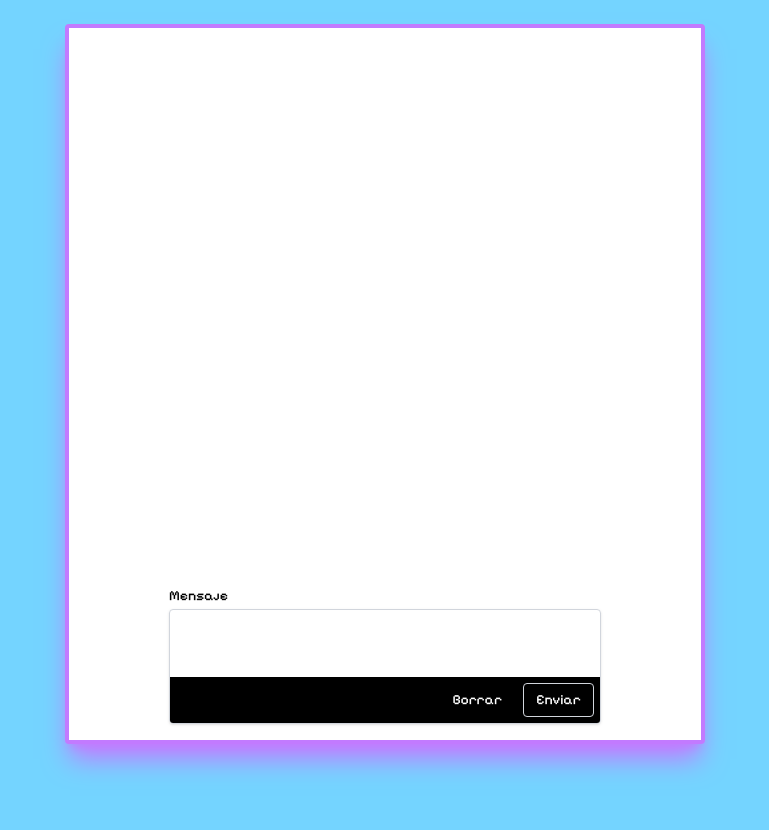
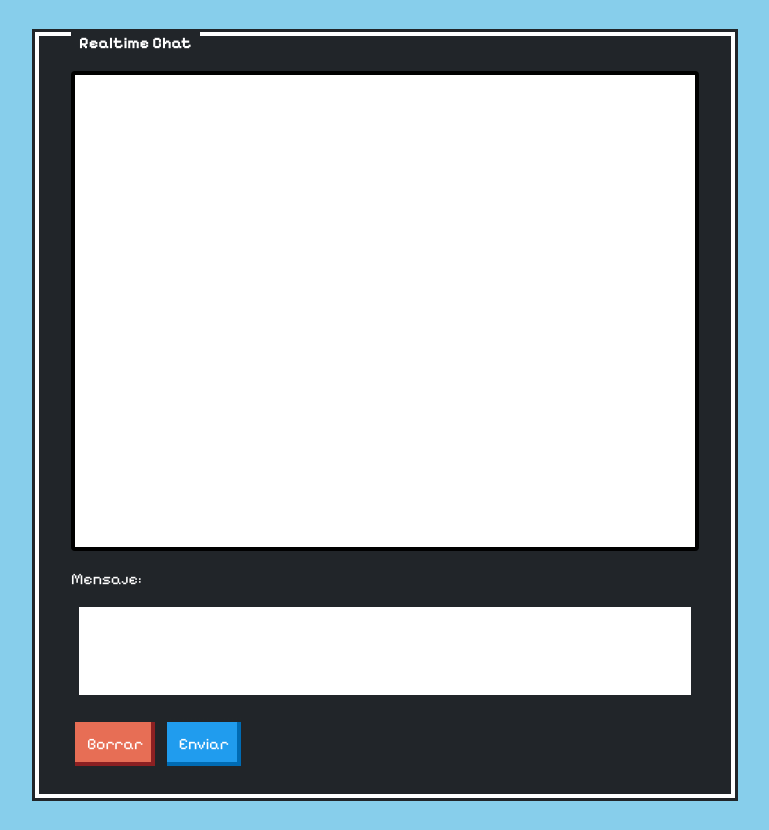
Before and after one commit to lucky4all/realtime-chat, a website: page client/index.html in a window 1280 px wide. Shown: the whole page, without its empty margins (255-1024 px from the left). Before the commit the page ends 800 px from the top, so only its background shows below. Drawn offline with nearby package versions, Linux system fonts and the light colour scheme.

Commit message:
feat: new styles

```diff
--- a/client/index.html
+++ b/client/index.html
@@ -1,118 +1,114 @@
 <!DOCTYPE html>
 <html lang="es">
 <head>
-    <meta charset="UTF-8">
-    <meta name="viewport" content="width=device-width, initial-scale=1.0">
-    <meta http-equiv="cache-control" content="no-cache">
+  <meta charset="UTF-8" />
+  <meta name="viewport" content="width=device-width, initial-scale=1.0" />
+  <meta http-equiv="cache-control" content="no-cache" />
   <link rel="icon" type="image/png" href="https://encrypted-tbn0.gstatic.com/images?q=tbn:ANd9GcTRRk3fE4QNc71zMZNxic07lGpqJruIX5d1Lg&s">
   <title>Realtime Chat!</title>
-    <link rel="preconnect" href="https://fonts.googleapis.com">
-    <link rel="preconnect" href="https://fonts.gstatic.com" crossorigin>
 
-    <!-- SEO tags -->
-    <meta name="description" content="Chat en tiempo real con Node.js y Socket.io">
-    <meta name="keywords" content="chat, realtime, nodejs, socket.io, web">
-    <meta name="author" content="Luckydev">
-    <meta property="og:title" content="Realtime Chat!">
-    <meta property="og:description" content="Chat en tiempo real con Node.js y Socket.io">
-    <meta property="og:type" content="website">
-    <meta property="og:url" content="">
-    <meta property="og:image" content="">
-    <link rel="canonical" href="">
-    <!-- /SEO tags -->
+  <link href="https://unpkg.com/nes.css@2.3.0/css/nes.min.css" rel="stylesheet" />
+  <link href="https://fonts.googleapis.com/css2?family=Pixelify+Sans:wght@400..700&display=swap" rel="stylesheet">
 
-    <!-- CDN -->
-     <script crossorigin="anonymous" integrity="sha256-Lfgh4c+xY/FqajT28Omn4hGTf0DE/vxSLDekfNrGA8M=" src="https://cdn.jsdelivr.net/npm/@tailwindcss/browser@4"></script>
 
-     <link href="https://fonts.googleapis.com/css2?family=Pixelify+Sans:wght@400..700&display=swap" rel="stylesheet">
-    <!-- /CDN -->
+  <style>
+    body {
+      background-color: #87ceeb;
+      font-family: "Pixelify Sans", sans-serif;
+      padding: 2rem;
+    }
+
+    #chat-box {
+      max-width: 700px;
+      margin: auto;
+    }
+
+    #container {
+      height: 60vh;
+      overflow-y: auto;
+      padding: 1rem;
+      background: white;
+      border: 4px solid #000;
+      border-radius: 4px;
+      margin-bottom: 1rem;
+    }
+
+    #container p {
+      background-color: #209cee;
+      color: white;
+      padding: 0.5rem;
+      border-radius: 3px;
+      margin-bottom: 0.5rem;
+    }
+
+    textarea {
+      resize: none;
+    }
+  </style>
 </head>
-<body class="bg-sky-300 text-black">
-    <div class="shadow-xl shadow-purple-400 border-4 bg-white border-purple-400
-        w-[95vw] max-w-2xl h-[90vh] max-h-[90vh] m-auto flex flex-col mt-6 flex-1 justify-end rounded-sm overflow-auto
-        sm:w-[80vw] md:w-[60vw] lg:w-[50vw]">
-        <div id="container" class="flex flex-col gap-3 px-2 py-4 flex-1 justify-end"></div>
-        <div class="w-full max-w-md mx-auto px-2 pb-4">
-            <label for="msg" class="block">
-                <span class="text-sm font-medium text-black"> Mensaje </span>
-                <div class="relative mt-0.5 overflow-hidden rounded border border-gray-300 shadow-sm focus-within:ring focus-within:ring-blue-600">
-                    <textarea id="msg" class="w-full font-bold resize-none border-none focus:ring-0 sm:text-sm"
-                        rows="3" maxlength="80"></textarea>
-                    <div class="flex items-center justify-end gap-2 p-1.5 bg-black">
-                        <button type="button"
-                            id="msg-del"
-                            class="rounded border border-transparent px-3 py-1.5 text-sm font-medium text-white transition-colors hover:text-gray-900">
-                            Borrar
-                        </button>
-                        <button id="msg-send" type="button" class="rounded border border-gray-300 px-3 py-1.5 text-sm font-medium text-white shadow-sm transition-colors hover:bg-gray-100">
-                            Enviar
-                        </button>
+<body>
+  <section id="chat-box" class="nes-container with-title is-dark">
+    <h2 class="title">Realtime Chat</h2>
+
+    <div id="container"></div>
+
+    <label for="msg">Mensaje:</label>
+    <textarea id="msg" class="nes-textarea" rows="3" maxlength="80"></textarea>
+
+    <div style="margin-top: 0.5rem;" class="flex-buttons">
+      <button id="msg-del" type="button" class="nes-btn is-error">Borrar</button>
+      <button id="msg-send" type="button" class="nes-btn is-primary">Enviar</button>
     </div>
-                </div>
-            </label>
-        </div>
-    </div>
+  </section>
 
   <script type="module">
     import { io } from "https://cdn.socket.io/4.8.1/socket.io.esm.min.js";
-        const socket = io("https://realtime-chat-mb0z.onrender.com/");
+    const socket = io();
     const my_id = socket.id;
 
     const SEND_BUTTON = document.getElementById("msg-send");
     const DEL_BUTTON = document.getElementById("msg-del");
 
-
     function newDomElement(data) {
       const text = document.createElement("p");
-            text.textContent = data.toLowerCase();
+      text.textContent = data;
       const contenedor = document.getElementById("container");
-            contenedor.appendChild(text)
+      contenedor.appendChild(text);
+      contenedor.scrollTop = contenedor.scrollHeight;
     }
 
     socket.on('message', (args) => {
       newDomElement(args);
-        })
-
+    });
 
     SEND_BUTTON.addEventListener('click', function() {
-            const MSG = document.getElementById("msg")
+      const MSG = document.getElementById("msg");
       if (MSG.value === '') {
         alert("No se puede enviar ese mensaje!");
         return;
       } else {
-                socket.emit("message", MSG.value)
+        socket.emit("message", MSG.value);
+        MSG.value = '';
       }
-            MSG.value = '';
-        })
+    });
 
     DEL_BUTTON.addEventListener('click', function() {
       const MSG = document.getElementById("msg");
-            MSG.value = ''
-        })
+      MSG.value = '';
+    });
 
-        /* Lógica para auto-posteo al presionar intro */
     document.addEventListener('keydown', (event) => {
       const MSG = document.getElementById("msg");
-
-                if (event.code === 'Enter') {
+      if (event.code === 'Enter' && !event.shiftKey) {
+        event.preventDefault();
         if (MSG.value === '') {
           alert("No se puede enviar ese mensaje!");
-                        return;
         } else {
-                        handleSocket(MSG.value);
+          socket.emit("message", MSG.value);
           MSG.value = '';
         }
       }
-            })
+    });
   </script>
-
-    <style type="text/tailwindcss">
-        body {
-            font-family: "Pixelify Sans";
-        }
-        p {
-            @apply border border-white bg-sky-600 w-auto h-auto text-center rounded-sm font-serif min-w-10 min-h-5
-        }
-    </style>
 </body>
 </html>
```
Lines whose indentation alone changed are shown as unchanged.
